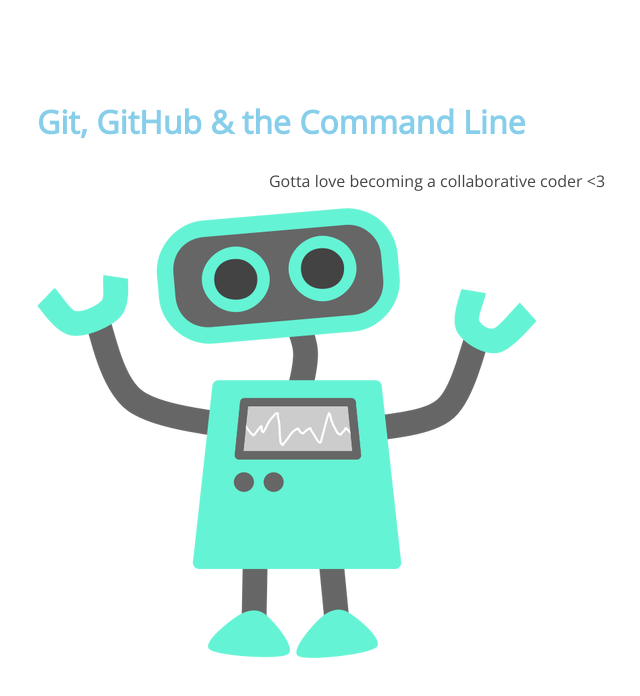
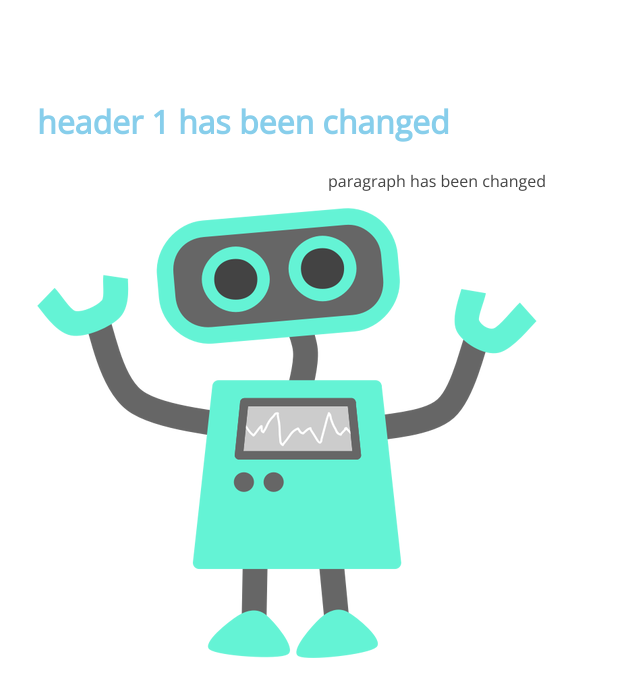
Before and after one commit to sdexter91/105-project, a plain HTML site: page index.html in a window 1280 px wide. Shown: the whole page, without its empty margins (203-843 px from the left). Drawn offline with nearby package versions, Linux system fonts and the light colour scheme.

Commit message:
h1 and p text change

```diff
--- a/index.html
+++ b/index.html
@@ -8,8 +8,8 @@
 </head>
 <body>
 	<section>
-		<h1>Git, GitHub & the Command Line</h1>
-		<p>Gotta love becoming a collaborative coder <3</p>
+		<h1>header 1 has been changed</h1>
+		<p>paragraph has been changed</p>
 		<img src="img/happy-blue-robot.png">
 	</section>
 </body>
```
